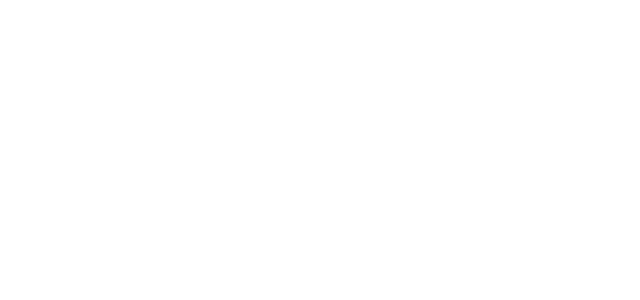
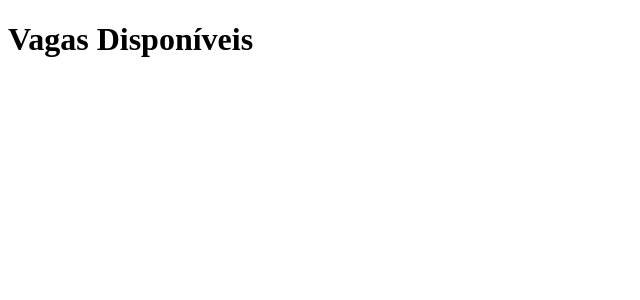
Before and after one commit to gabriel-saraiva-flooxai/HelpHeal-frontend, a React (Create React App) app: page /vacancies in a window 1280 px wide. Before the commit this address had no page. Shown: the top 300 px of the page, without its empty margins (0-640 px from the left). Built offline with nearby package versions, Linux system fonts and the light colour scheme.

Commit message:
feat: configure application routes

```diff
--- a/src/App.js
+++ b/src/App.js
@@ -1,13 +1,17 @@
 import { BrowserRouter, Routes, Route } from "react-router-dom";
 import Login from "./pages/Auth/Login.jsx";
 import VacancyList from "./pages/Vacancies/List.jsx";
+import Register from "./pages/Auth/Register.jsx";
+import ForgotPassword from "./pages/Auth/ForgotPassword.jsx";
 
 function App() {
   return (
     <BrowserRouter>
       <Routes>
         <Route path="/login" element={<Login />} />
-        <Route path="/vacancylist" element={<VacancyList />} />
+        <Route path="/register" element={<Register />} />
+        <Route path="/forgot-password" element={<ForgotPassword />} />
+        <Route path="/vacancies" element={<VacancyList />} />
       </Routes>
     </BrowserRouter>
   );
--- /dev/null
+++ b/src/pages/Vacancies/List.jsx
@@ -0,0 +1,7 @@
+export default function VacancyList() {
+  return (
+    <div>
+      <h1>Vagas Disponíveis</h1>
+    </div>
+  )
+}
```
Also changed, not shown: src/components/Card.jsx (added), src/components/Layout.jsx (added), src/pages/Vacancies/New.jsx (added).
